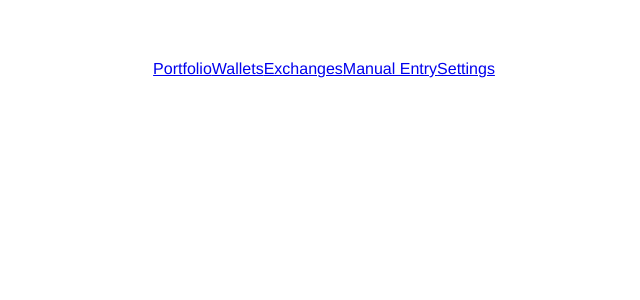
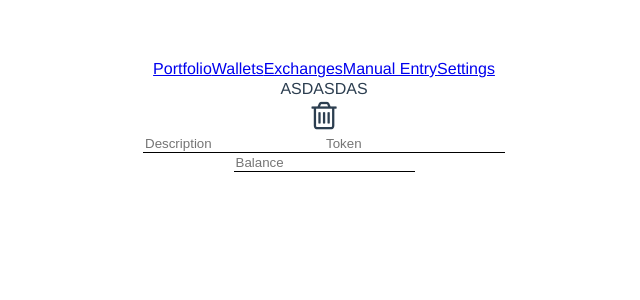
Before and after one commit to jchristov/vuefolio, a Vue app: page /manual in a window 1280 px wide. Shown: the top 300 px of the page, without its empty margins (316-956 px from the left). Built offline with nearby package versions, Linux system fonts and the light colour scheme; what vue-async-computed would draw is missing.

Commit message:
fuck heroku

```diff
--- a/src/components/Manual.vue
+++ b/src/components/Manual.vue
@@ -2,6 +2,7 @@
   <div id="manual">
     <table>
       <tbody>
+          ASDASDAS
         <tr>
           <i class="fa fa-trash-o fa-2x" aria-hidden="true" v-on:click="deleteManualEntries"></i>
         </tr>
```
Also changed, not shown: package.json (+14 -15 lines), src/main.js (+7 -0 lines), 15 other files (tests, documents, lock files or other folders).
